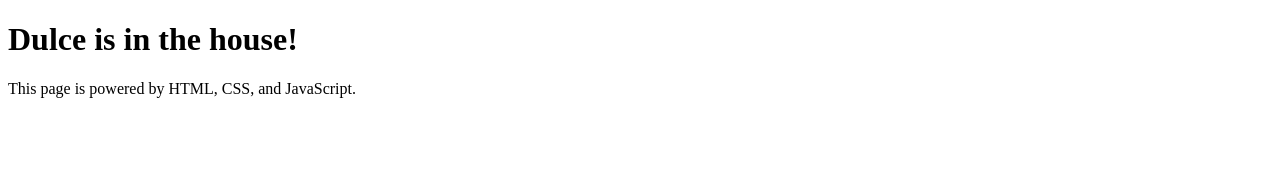
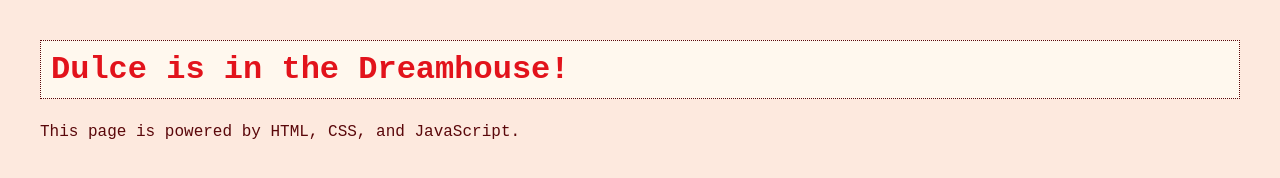
Before and after one commit to CIT93/dulcem-pub, a plain HTML site: page w1/index.html in a window 1280 px wide. Drawn offline with Linux system fonts and the light colour scheme.

Commit message:
css styles copied and updated

```diff
--- a/w1/index.html
+++ b/w1/index.html
@@ -8,7 +8,7 @@
     <title>Document</title>
 </head>
 <body>
-    <h1>Dulce is in the house!</h1>
+    <h1>Dulce is in the Dreamhouse!</h1>
     <p>This page is powered by HTML, CSS, and JavaScript.</p>
 </body>
 </html>
--- a/w1/style.css
+++ b/w1/style.css
@@ -0,0 +1,18 @@
+body {
+    font-family: 'Courier New', Courier, monospace;
+    margin: 40px;
+    background-color: #fde9de;
+    color: #333;
+}
+
+h1 {
+    color: #e2131b;
+    background-color:#fff8ee;
+    padding:10px;
+    border:1px dotted #5a070a;
+}
+
+p {
+    line-height: 1.6;
+    color:#5a070a;
+}
```
